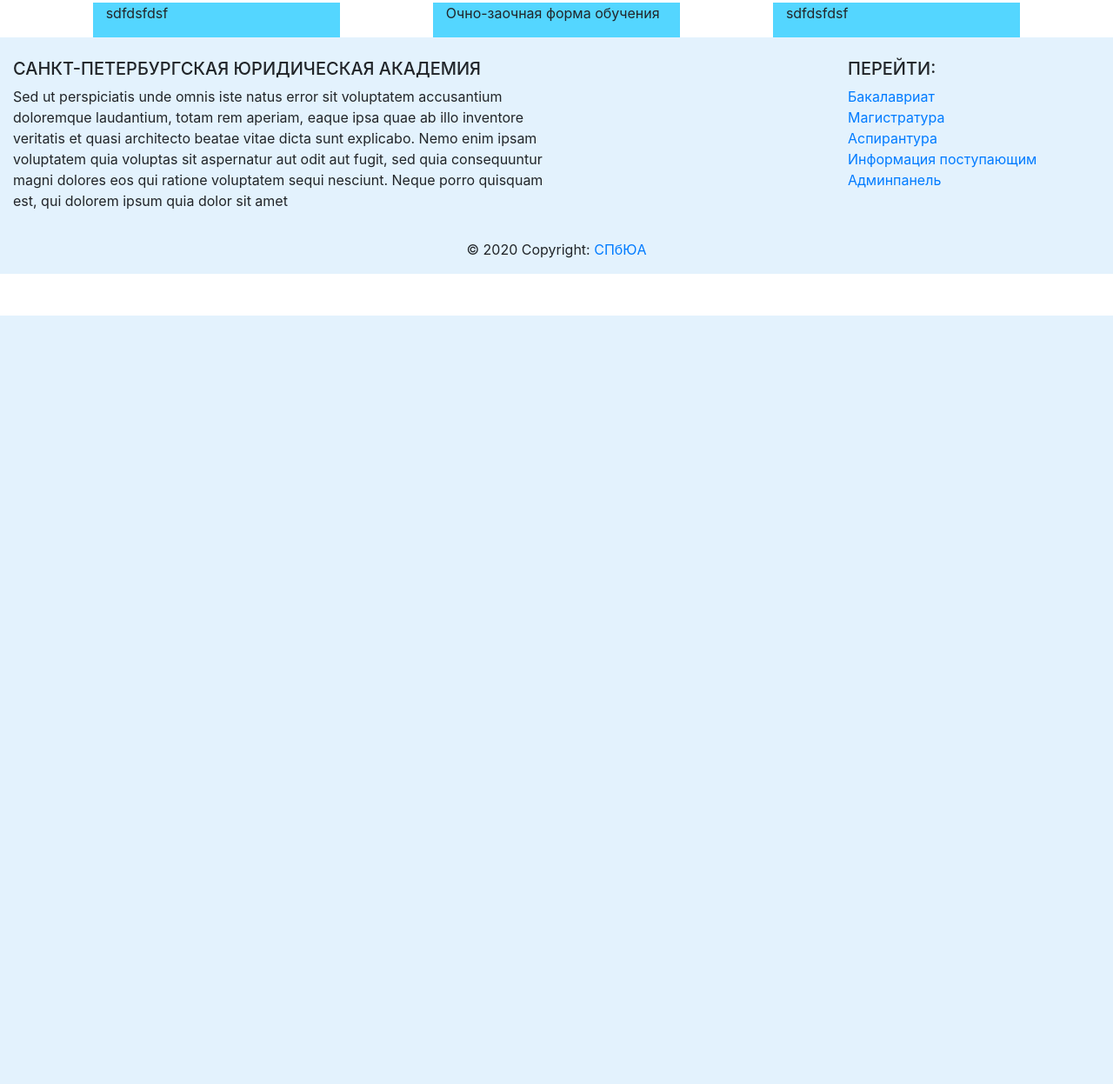
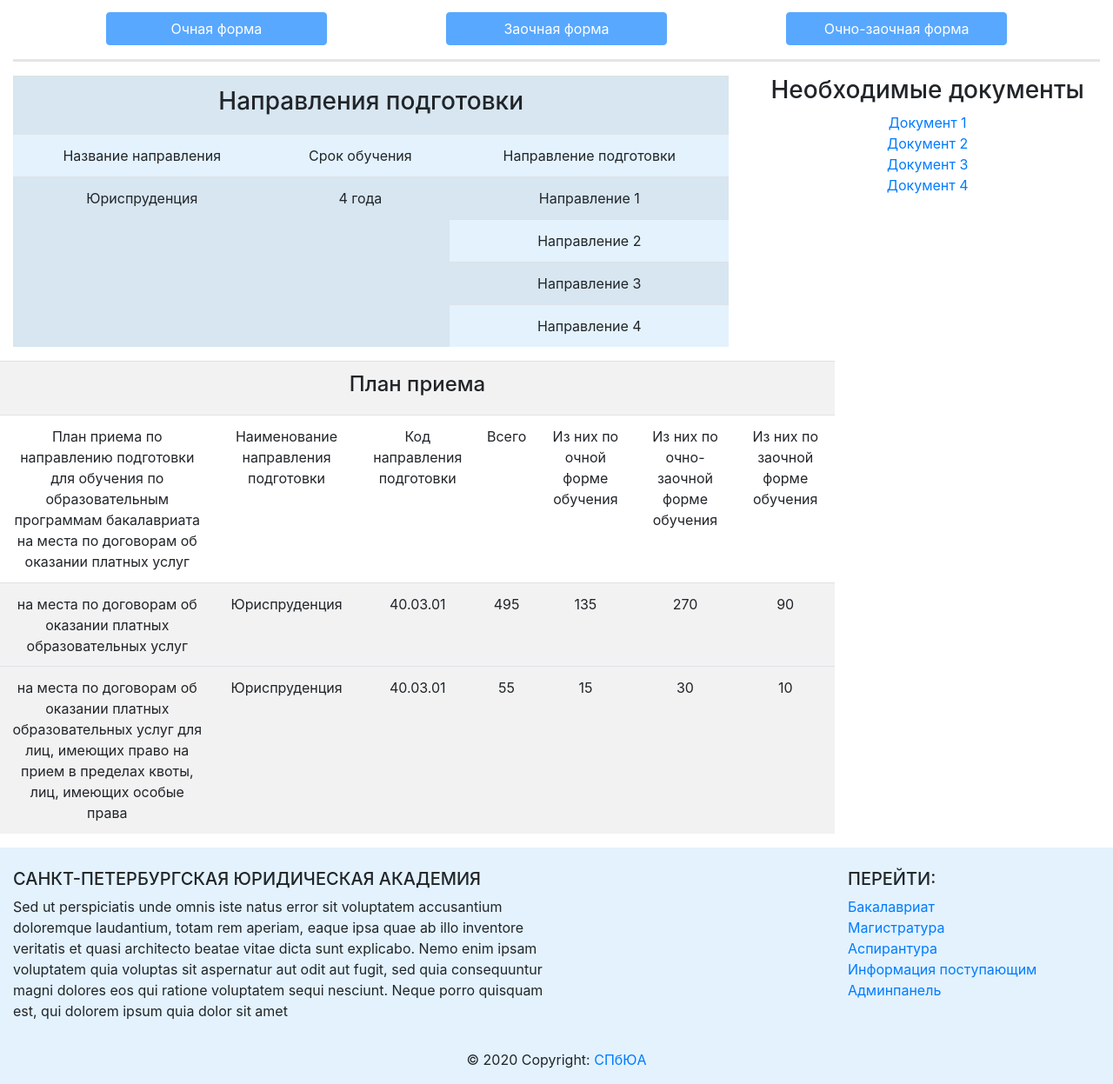
Before and after one commit to Pauuukin/abiturient, a Django app: page /abitur/bak/ in a window 1280 px wide. Shown: the part 437-1684 px from the top of the page at 87% size. Before the commit the page ends 800 px from the top, so only its background shows below. Run offline with Django 3.2, Linux system fonts and the light colour scheme; some libraries are stand-ins or nearby versions.

Commit message:
add some block for bak page

```diff
--- a/myproject/abitur/templates/abitur/bak.html
+++ b/myproject/abitur/templates/abitur/bak.html
@@ -21,9 +21,10 @@
 
     </div>
 </div>
+
 <br>
 <!--   Блок кнопки\фото     -->
-<div class="row" style="background-color : #E0F4FF">
+<div class="row" >
     <div class="col-md-8">
         <!--        блок с кнопками     -->
         <table style="width: 100%">
@@ -51,21 +52,125 @@
         <!--        Фото  -->
         <figure class="figure">
             <img src="/media/pictures/2020/02/or.jpg" class="figure-img img-fluid rounded" style="height : 160px">
-            <!--            <a href="http://jurac.ru" class="stretched-link"></a>-->
+            <!--
+
+
+            <a href="http://jurac.ru" class="stretched-link"></a>
+
+
+            -->
         </figure>
     </div>
 </div>
-<br>
+<hr style="border-width: 3px;">
+
 <div class="row">
     <div class="col-md-1"></div>
-    <div class="col-md"style="background-color : #54D6FF"> sdfdsfdsf</div>
+    <div class="col-md"><button type="button" class="btn btn-block btn-primary disabled">Очная форма</button></div>
     <div class="col-md-1"></div>
-    <div class="col"style="background-color : #54D6FF"> <p class=""> Очно-заочная форма обучения </p></div>
+    <div class="col-md"><button type="button" class="btn btn-block btn-primary disabled">Заочная форма</button></div>
     <div class="col-md-1"></div>
-    <div class="col-md"style="background-color : #54D6FF"> sdfdsfdsf</div>
+    <div class="col-md"><button type="button" class="btn btn-block btn-primary disabled">Очно-заочная форма</button></div>
     <div class="col-md-1"></div>
 
 </div>
+<hr style="border-width: 3px;">
+<!--    Направления подготовки и документы  -->
+<div class="row">
+    <!--    Направления подготовки      -->
+    <div class="col-md-8" >
+        <table class="table table-striped" style=" background-color: #e3f2fd; text-align: center;" >
+            <tr align="center">
+                <td colspan="3"><h3 class="">Направления подготовки</h3></td>
+            </tr>
+            <tr>
+                <td>Название направления</td>
+                <td>Срок обучения</td>
+                <td> Направление подготовки</td>
+            </tr>
+            <tr>
+                <td rowspan="4">Юриспруденция</td>
+                <td rowspan="4">4 года</td>
+                <td>Направление 1</td>
+            </tr>
+            <tr>
+                <td>Направление 2</td>
+            </tr>
+            <tr>
+                <td>Направление 3</td>
+            </tr>
+            <tr >
+                <td>Направление 4</td>
+            </tr>
+        </table>
+    </div>
+    <!--    Необходимые документы    -->
+    <div class="col-md-4" >
+        <h3 align="center"> Необходимые документы</h3>
+        <p align="center"> <a href="" >Документ 1</a> <br>
+            <a href="" >Документ 2</a> <br>
+            <a href="" >Документ 3</a> <br>
+            <a href="" >Документ 4</a> <br>
+        </p>
+    </div>
+</div>
+<div class="row">
+    <div class="col-md-9">
+        <div class="row" >
+
+            <table class="table table-striped" style="text-align: center;" >
+                <tbody>
+                <tr>
+                    <td colspan="7"> <h4>План приема</h4> </td>
+                </tr>
+                <tr>
+                    <td>План приема по направлению подготовки для обучения по образовательным программам
+                        бакалавриата на места по договорам об оказании платных услуг</td>
+                    <td>Наименование направления подготовки</td>
+                    <td>Код направления подготовки</td>
+                    <td>Всего</td>
+                    <td>Из них по очной форме обучения</td>
+                    <td>Из них по очно-заочной форме обучения</td>
+                    <td>Из них по заочной форме обучения</td>
+                </tr>
+                <tr>
+                    <td>на места по договорам об оказании платных образовательных услуг</td>
+                    <td>Юриспруденция </td>
+                    <td>40.03.01</td>
+                    <td>495</td>
+                    <td>135</td>
+                    <td>270</td>
+                    <td>90</td>
+                </tr>
+                <tr></tr>
+                <tr>
+                    <td>на места по договорам об оказании платных образовательных услуг для лиц, имеющих
+                    право на прием в пределах квоты, лиц, имеющих особые права</td>
+                    <td>Юриспруденция </td>
+                    <td>40.03.01</td>
+                    <td>55</td>
+                    <td>15</td>
+                    <td>30</td>
+                    <td>10</td>
+                </tr>
+                </tbody>
+            </table>
+        </div>
+        <div class="row">
 
 
+        </div>
+    </div>
+    <div class="col-md-3">
+        <div class="row">
+
+
+        </div>
+        <div class="row">
+
+
+        </div>
+    </div>
+</div>
+
 {% endblock %}
--- a/myproject/static/css/mycss.css
+++ b/myproject/static/css/mycss.css
@@ -1,3 +1,5 @@
+font-family: 'Roboto', sans-serif;
+
 .blockquoteMyGreen {
   padding: 10px 20px;
   margin: 0 0 20px;
@@ -27,19 +29,9 @@
   /* изменит цвет текста */
 
  }
- a.boton1{
-  background:#eee;
-  color:#088;
-  text-decoration:none;
-  display:block;
-  width:90px;
-  text-align:center;
-  margin:20px auto;
-  padding:10px 10px;
-  transition:all 0.3s;
-  }
- a.boton1:hover{
-  box-shadow:0px -5px 0 #088 inset;
+
+
+.back {
+background: rgb(220,236,241);
+background: linear-gradient(90deg, rgba(220,236,241,1) 0%, rgba(0,164,255,1) 100%);
 }
-
-font-family: 'Roboto', sans-serif;
```
